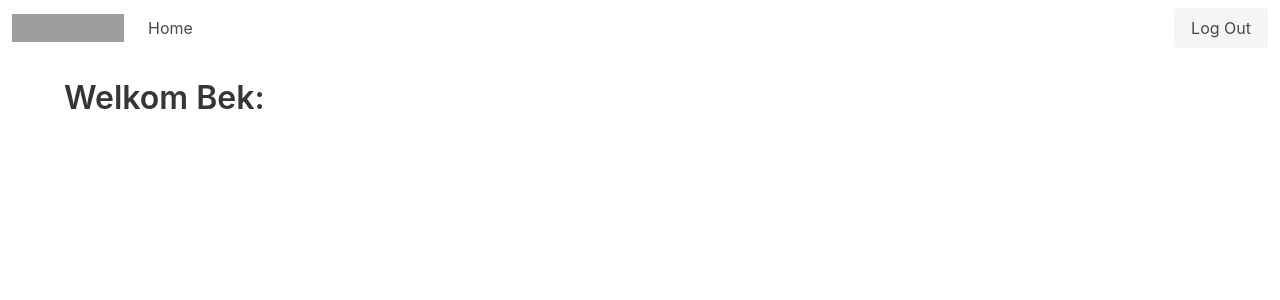
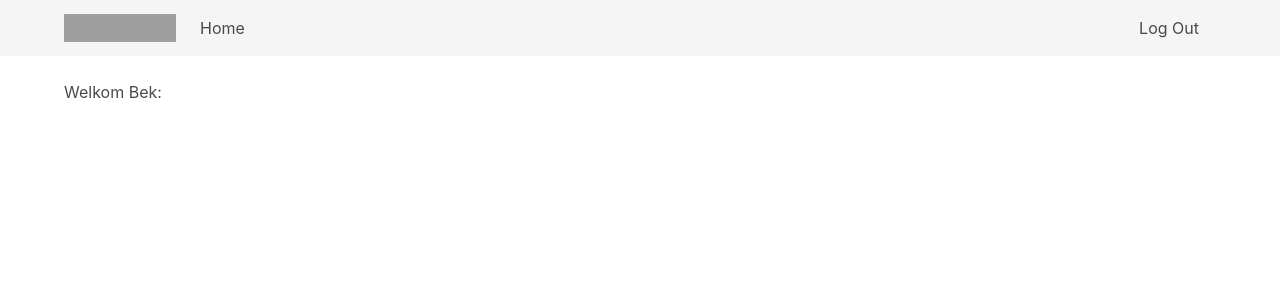
Before and after one commit to raflibima25/jwt-auth, a React (Create React App) app in the folder frontend/: page /dashboard in a window 1280 px wide. Shown: the top 300 px of the page. Built offline with nearby package versions, Linux system fonts and the light colour scheme; grey boxes are pictures that could not be loaded.

Commit message:
Fix dashboard class

```diff
--- a/frontend/src/components/Dashboard.js
+++ b/frontend/src/components/Dashboard.js
@@ -6,7 +6,7 @@ const Dashboard = () => {
 		<div>
 			<Navbar />
 			<div className='container mt-5'>
-				<h1 className='title'>Welkom Bek: </h1>
+				<h1>Welkom Bek: </h1>
 			</div>
 		</div>
 	);
--- a/frontend/src/components/Navbar.js
+++ b/frontend/src/components/Navbar.js
@@ -2,7 +2,8 @@ import React from "react";
 
 const Navbar = () => {
 	return (
-		<nav className='navbar' role='navigation' aria-label='main navigation'>
+		<nav className='navbar is-light' role='navigation' aria-label='main navigation'>
+			<div className='container'>
 				<div className='navbar-brand'>
 					<a className='navbar-item' href='https://bulma.io'>
 						<img src='https://bulma.io/images/bulma-logo.png' alt='bulma' width='112' height='28' />
@@ -28,6 +29,7 @@ const Navbar = () => {
 						</div>
 					</div>
 				</div>
+			</div>
 		</nav>
 	);
 };
```
Lines whose indentation alone changed are shown as unchanged.
